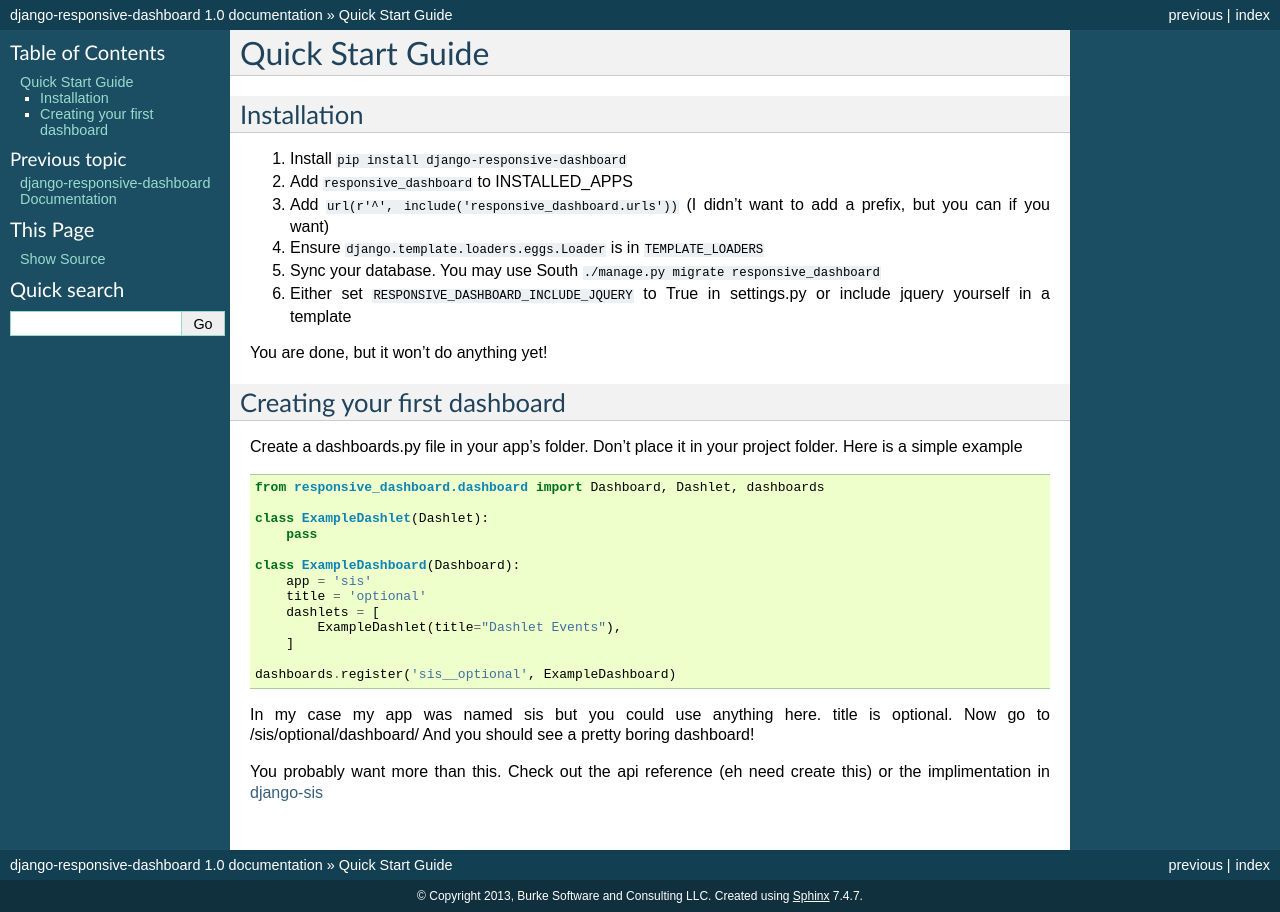
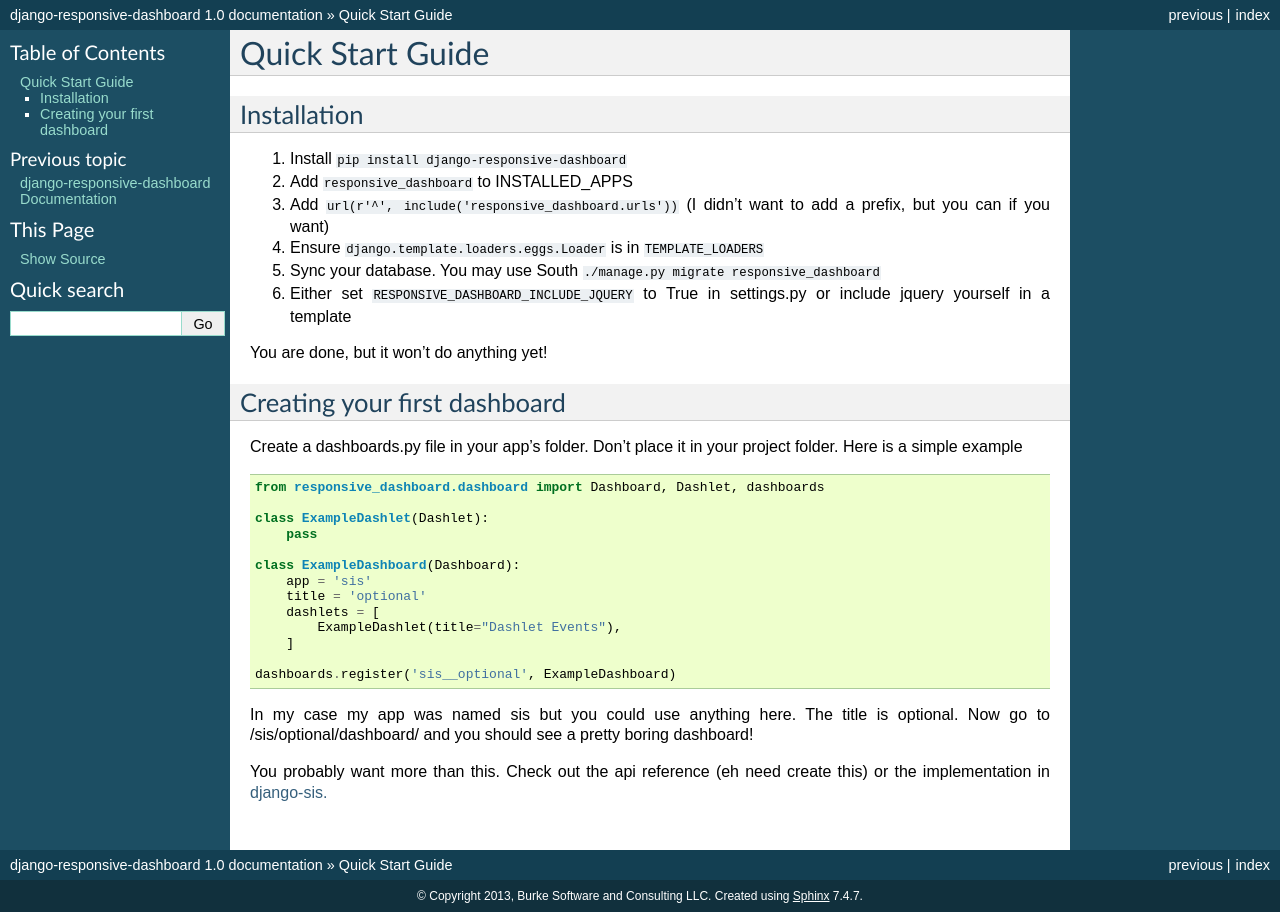
Before and after one commit to burke-software/django-responsive-dashboard, a Sphinx documentation site: the page built from docs/quickstart.rst, in a window 1280 px wide. Built offline with Sphinx 7.4.7, drawn with Linux system fonts in a browser that asks for light colours.

Commit message:
Copy editing

```diff
--- a/docs/quickstart.rst
+++ b/docs/quickstart.rst
@@ -34,10 +34,10 @@
 
     dashboards.register('sis__optional', ExampleDashboard)
 
-In my case my app was named sis but you could use anything here. title is optional.
-Now go to /sis/optional/dashboard/ And you should see a pretty boring dashboard!
+In my case my app was named sis but you could use anything here. The title is optional.
+Now go to /sis/optional/dashboard/ and you should see a pretty boring dashboard!
 
 You probably want more than this.
-Check out the api reference (eh need create this) or the implimentation in `django-sis`__
+Check out the api reference (eh need create this) or the implementation in `django-sis.`__
 
 __ https://github.com/burke-software/django-sis/blob/master/ecwsp/sis/dashboards.py
```
